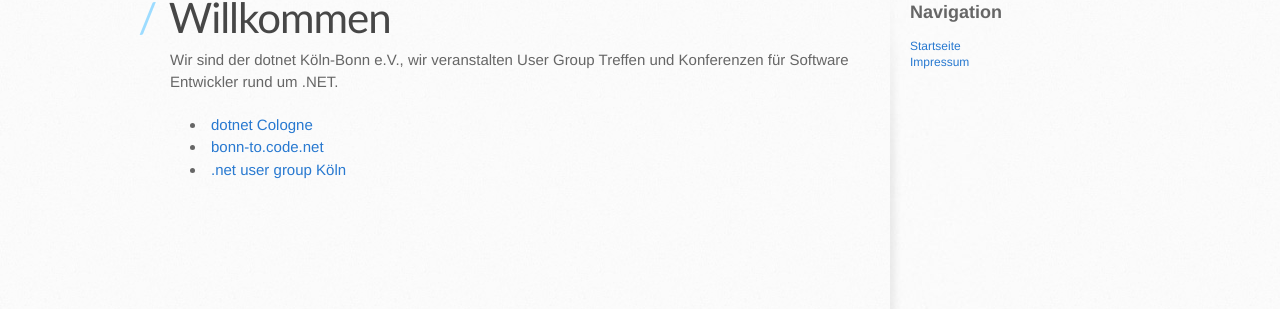
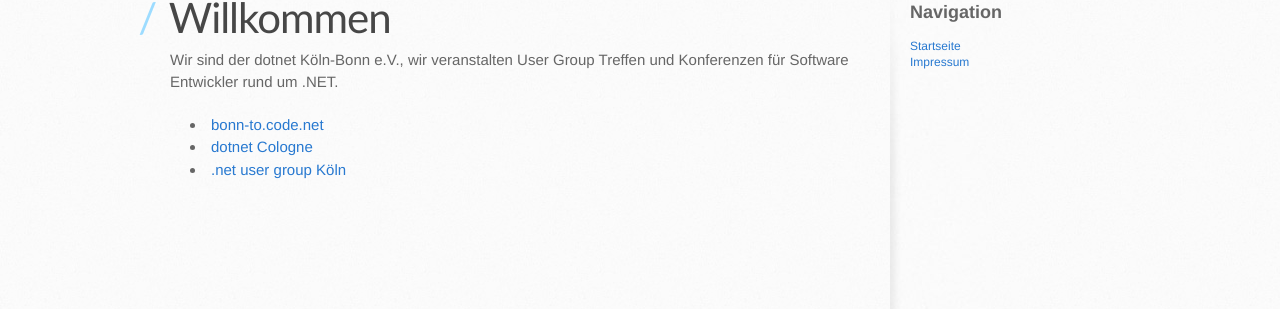
Before and after one commit to dotnet-koelnbonn/dotnet-koelnbonn.github.io, a Jekyll site: the page built from index.md, in a window 1280 px wide. Shown: the part 204-513 px from the top of the page. Built offline with Jekyll 4.4.1, drawn with Linux system fonts in a browser that asks for light colours.

```diff
--- a/index.md
+++ b/index.md
@@ -7,6 +7,6 @@ Willkommen
 
 Wir sind der dotnet Köln-Bonn e.V., wir veranstalten User Group Treffen und Konferenzen für Software Entwickler rund um .NET.
 
+* [bonn-to.code.net](http://www.bonn-to-code.net/)
 * [dotnet Cologne](http://www.dotnet-cologne.de)
-* [bonn-to.code.net](http://www.bonn-to-code.net/)
 * [.net user group Köln](http://www.dnug-koeln.de/)
```
